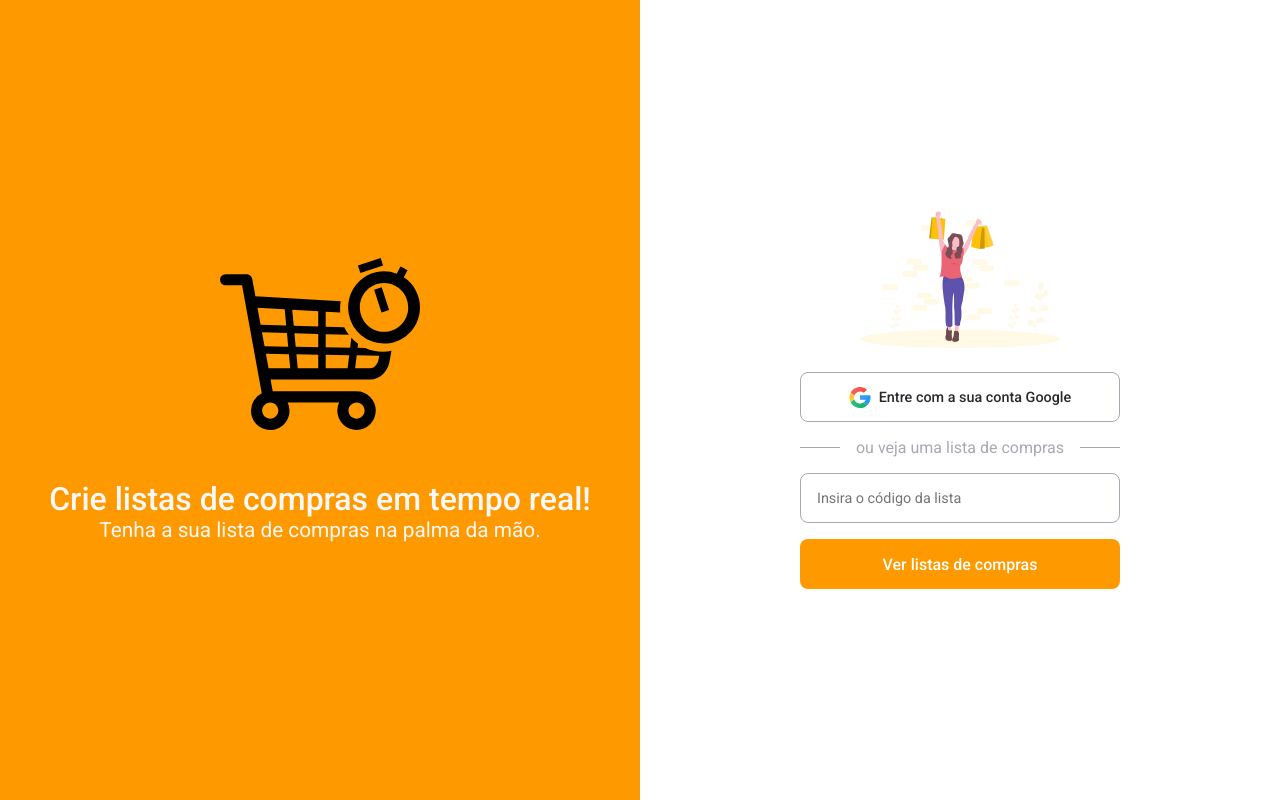
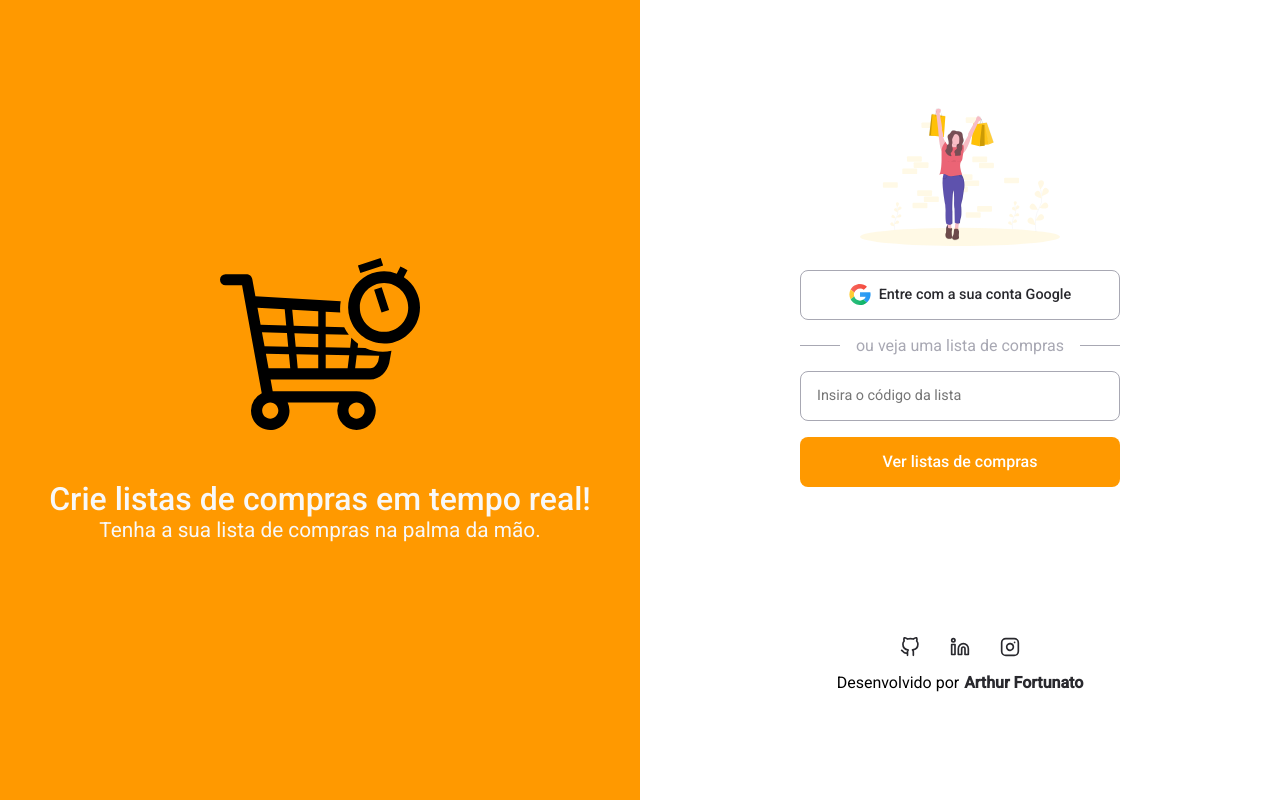
Before and after one commit to arthurfortunato/shoppingList, a React (Create React App) app: page / in a window 1280 px wide. Built offline with nearby package versions, Linux system fonts and the light colour scheme; no server answers.

Commit message:
Finalizando o projeto

```diff
--- /dev/null
+++ b/src/components/Footer/index.tsx
@@ -0,0 +1,32 @@
+import {
+  Container,
+  Icons,
+  Presentation
+} from './styles';
+
+import {
+  FiGithub,
+  FiLinkedin,
+  FiInstagram
+} from 'react-icons/fi';
+
+export const Footer = () => {
+  return (
+    <Container>
+      <Icons>
+        <a href="https://github.com/arthurfortunato" target="_blank" rel="noreferrer"><FiGithub size={"20px"}/></a>
+        <a href="https://www.linkedin.com/in/arthur-forturnato-643828187/" target="_blank" rel="noreferrer" ><FiLinkedin size={"20px"}/></a>
+        <a href="https://www.instagram.com/luizarthur.fortunato/" target="_blank" rel="noreferrer"><FiInstagram size={"20px"}/></a>
+      </Icons>
+
+      <Presentation>
+        <p>
+          Desenvolvido por
+          <strong>
+            <a href="https://portfolioarthurfortunato.netlify.app/" target="_blank" rel="noreferrer">Arthur Fortunato</a>
+          </strong>
+        </p>
+      </Presentation>
+    </Container>
+  )
+}
--- /dev/null
+++ b/src/components/Footer/styles.ts
@@ -0,0 +1,27 @@
+import styled from 'styled-components';
+
+export const Container = styled.footer`
+  width: 100%;
+  display: flex;
+  flex-direction: column;
+  align-items: center;
+  margin-top: 150px;
+  font: 400 1rem "Roboto", sans-serif;
+`
+
+export const Icons = styled.div`
+  a {
+    text-decoration: none;
+    color: ${({ theme }) => theme.colors.textColor};
+    padding: 15px;
+  }
+`
+
+export const Presentation = styled.div`
+    padding-top: 12px;
+  a {
+    padding-left: 5px;
+    text-decoration: none;
+    color: ${({ theme }) => theme.colors.textColor};
+  }
+`
--- a/src/pages/Home/index.tsx
+++ b/src/pages/Home/index.tsx
@@ -13,6 +13,7 @@
 
 import { Button } from '../../components/Button';
 import { Input } from '../../components/Input';
+import { Footer } from '../../components/Footer';
 
 import { database } from '../../services/firebase';
 import { useNavigate } from 'react-router-dom';
@@ -98,6 +99,7 @@
             reverseOrder={false}
           />
         </BoxLogin>
+      <Footer />
       </BodyContainer>
     </Container>
   )
```
